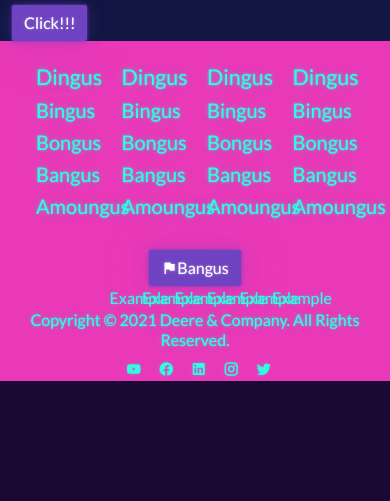
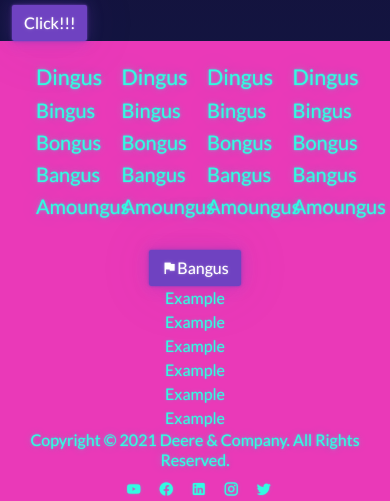
Before and after one commit to CyberTomB/dragonharmony, a plain HTML site: page index.html in a window 390 px wide. Shown: the part 4176-4677 px from the top of the page. Before the commit the page ends 4557 px from the top, so only its background shows below. Drawn offline with nearby package versions, Linux system fonts and the light colour scheme.

```diff
--- a/index.html
+++ b/index.html
@@ -215,13 +215,13 @@
       <div class="row text-center">
          <div class="col-12"><button type="button" class="btn btn-primary mdi mdi-flag">Bangus</button></div>
          <div class="col-12">
-            <div class="row justify-content-center">
-               <div class="col-1">Example</div>
-               <div class="col-1">Example</div>
-               <div class="col-1">Example</div>
-               <div class="col-1">Example</div>
-               <div class="col-1">Example</div>
-               <div class="col-1">Example</div>
+            <div class="row justify-content-between justify-content-md-center">
+               <div class="col-sm-4 col-md-1">Example</div>
+               <div class="col-sm-4 col-md-1">Example</div>
+               <div class="col-sm-4 col-md-1">Example</div>
+               <div class="col-sm-4 col-md-1">Example</div>
+               <div class="col-sm-4 col-md-1">Example</div>
+               <div class="col-sm-4 col-md-1">Example</div>
             </div>
          </div>
          <div class="col-12">
```
